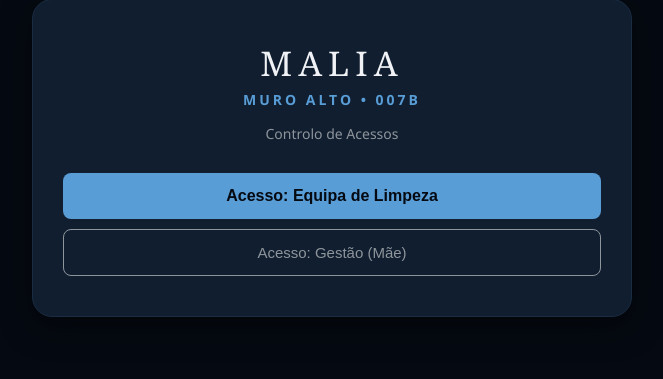
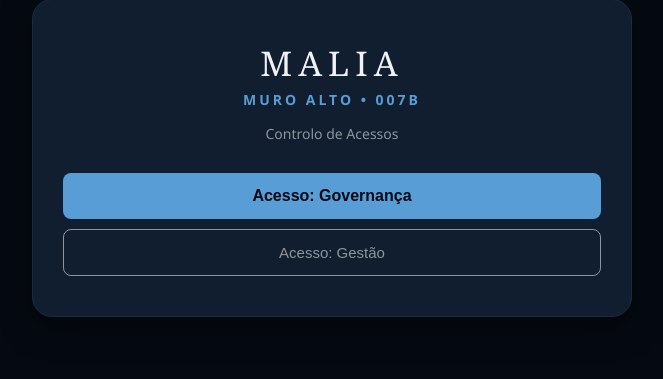
Before and after one commit to viniciustorquato19-spec/malia_limpeza, a Flask app: page / in a window 1280 px wide. Shown: the part 101-480 px from the top of the page, without its empty margins (308-971 px from the left). Run offline with Flask 3, Linux system fonts and the light colour scheme.

Commit message:
Update access button labels and team name

```diff
--- a/templates/index.html
+++ b/templates/index.html
@@ -55,10 +55,10 @@
 
             <form action="/login" method="POST">
                 <input type="hidden" name="role" value="equipe">
-                <button type="submit" class="btn-main">Acesso: Equipa de Limpeza</button>
+                <button type="submit" class="btn-main">Acesso: Governança</button>
             </form>
 
-            <button class="btn-secondary" onclick="document.getElementById('password-box').style.display = 'block';">Acesso: Gestão (Mãe)</button>
+            <button class="btn-secondary" onclick="document.getElementById('password-box').style.display = 'block';">Acesso: Gestão</button>
 
             <form action="/login" method="POST" id="password-box" style="display: {% if error %}block{% else %}none{% endif %}; margin-top: 20px;">
                 <input type="hidden" name="role" value="admin">
@@ -89,7 +89,7 @@
             </div>
 
             <p class="header-subtitle">
-                {% if role == 'admin' %}Painel de Gestão (Editora){% else %}Agenda da Equipa de Limpeza{% endif %}
+                {% if role == 'admin' %}Painel de Gestão (Editora){% else %}Agenda da Equipe{% endif %}
             </p>
 
             <!-- FORMULÁRIO PARA A MÃE -->
```
